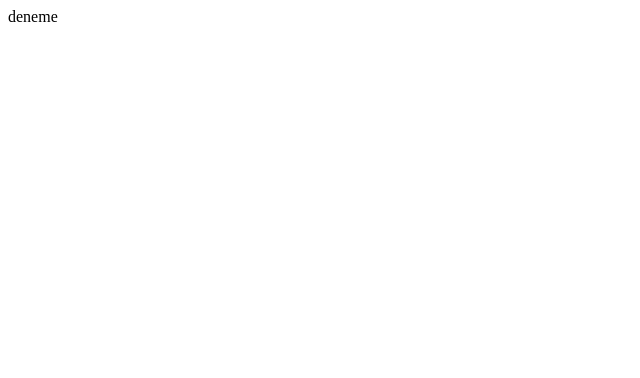
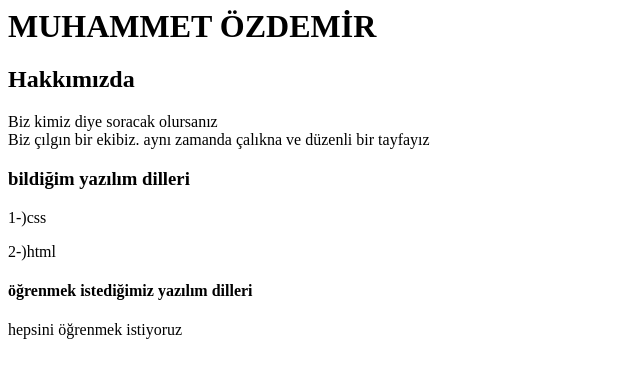
Before and after one commit to muhammet-ozdemir/--dev-2, a plain HTML site: page index.html in a window 1280 px wide. Shown: the whole page, without its empty margins (0-640 px from the left). Drawn offline with Linux system fonts and the light colour scheme.

Commit message:
ilk deneme

```diff
--- a/index.html
+++ b/index.html
@@ -1 +1,9 @@
-deneme
+<h1>MUHAMMET ÖZDEMİR</h1>
+<h2>Hakkımızda</h2>
+<!-- bu kısımda neler yapamma gerektiği olcak çünki sürekli ordan bakamak istemiyorum -->
+<p>Biz kimiz diye soracak olursanız <br> Biz çılgın bir ekibiz. aynı zamanda çalıkna ve düzenli bir tayfayız</p>
+<h3>bildiğim yazılım dilleri</h3>
+<p>1-)css</p>
+<p>2-)html</p>
+<h4>öğrenmek istediğimiz yazılım dilleri</h4>
+<p>hepsini öğrenmek istiyoruz</p>
```
